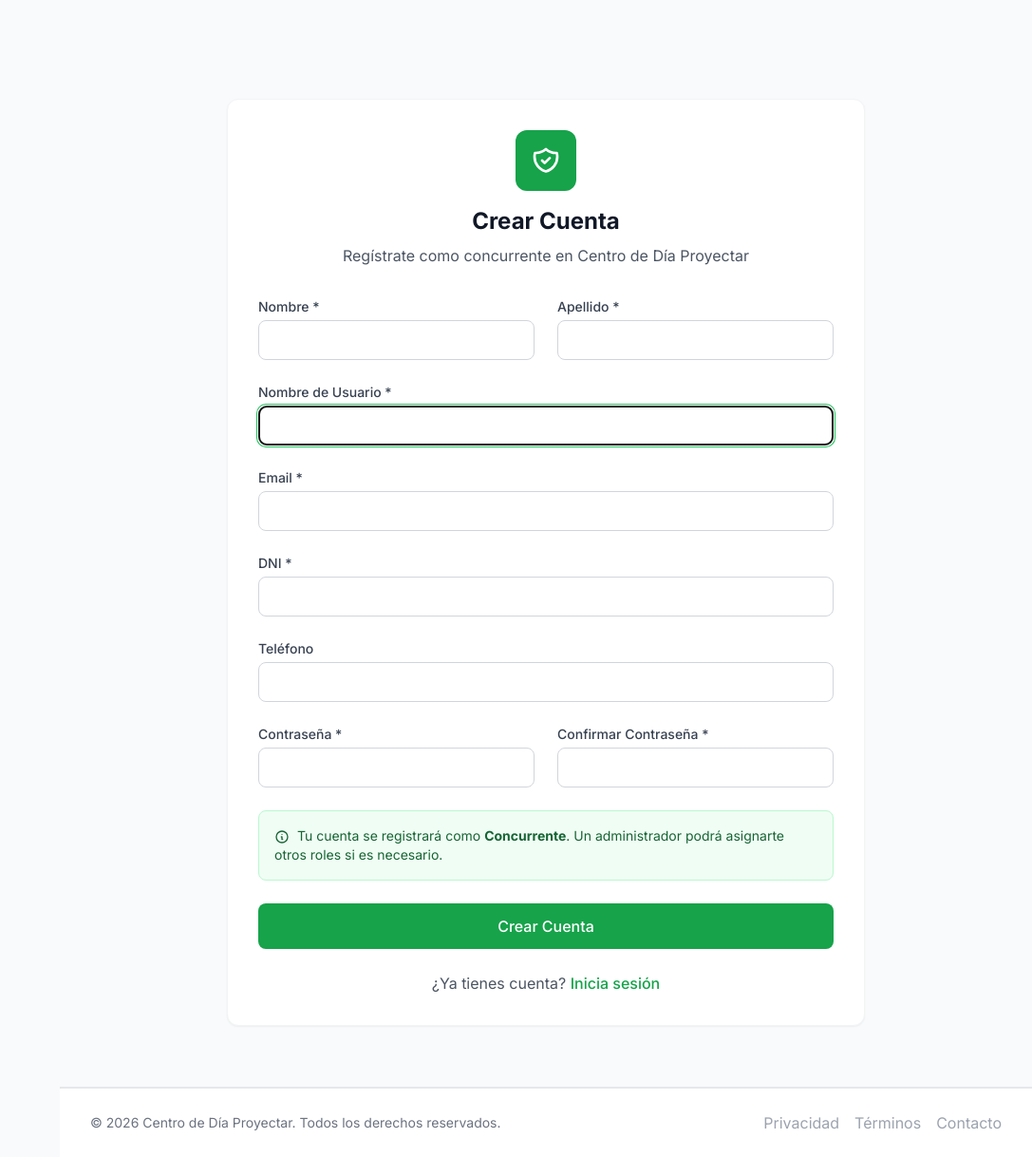
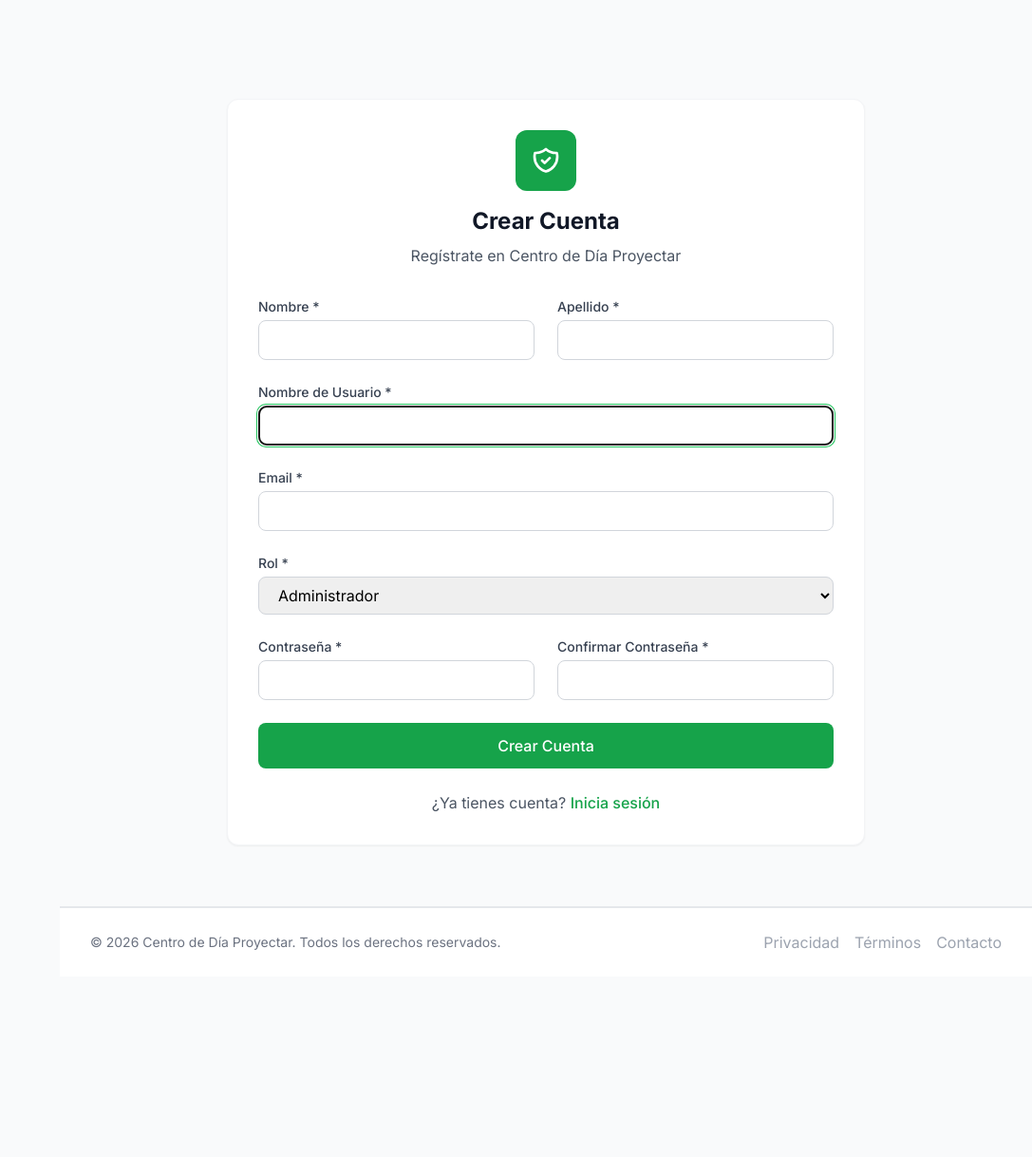
Before and after one commit to Maxi-Lopez/Practica_Profesionalizante_II_Lopez, a Django app: template templates/registration/register.html in a window 1280 px wide. Shown: the part 65-1283 px from the top of the page at 95% size, without its empty margins (193-1280 px from the left). After the commit the page ends 1065 px from the top, so only its background shows below. Run offline with Django 5.2, Linux system fonts and the light colour scheme; the template is opened without the code that fills it: values that come from a table or form of the project are taken from there, others are empty; parts of the project's set-up code (start-up, migrations or seed data) failed here and were passed over; some libraries are stand-ins or nearby versions.

Commit message:
fix(auth): corrijo register HTML para no requerir dni inexistente en Usuario

```diff
--- a/templates/registration/register.html
+++ b/templates/registration/register.html
@@ -12,7 +12,7 @@
                 </svg>
             </div>
             <h1 class="text-2xl font-bold text-gray-900">Crear Cuenta</h1>
-            <p class="text-gray-600 mt-2">Regístrate como concurrente en Centro de Día Proyectar</p>
+            <p class="text-gray-600 mt-2">Regístrate en Centro de Día Proyectar</p>
         </div>
 
         <form method="post" action="{% url 'register' %}" class="space-y-6">
@@ -68,22 +68,12 @@
             </div>
 
             <div>
-                <label for="{{ form.dni.id_for_label }}" class="block text-sm font-medium text-gray-700 mb-1">
-                    DNI *
+                <label for="{{ form.rol.id_for_label }}" class="block text-sm font-medium text-gray-700 mb-1">
+                    Rol *
                 </label>
-                {{ form.dni }}
-                {% if form.dni.errors %}
-                    <p class="mt-1 text-sm text-red-600">{{ form.dni.errors.0 }}</p>
-                {% endif %}
-            </div>
-
-            <div>
-                <label for="{{ form.telefono.id_for_label }}" class="block text-sm font-medium text-gray-700 mb-1">
-                    Teléfono
-                </label>
-                {{ form.telefono }}
-                {% if form.telefono.errors %}
-                    <p class="mt-1 text-sm text-red-600">{{ form.telefono.errors.0 }}</p>
+                {{ form.rol }}
+                {% if form.rol.errors %}
+                    <p class="mt-1 text-sm text-red-600">{{ form.rol.errors.0 }}</p>
                 {% endif %}
             </div>
 
@@ -108,15 +98,6 @@
                 </div>
             </div>
 
-            <div class="bg-primary-50 border border-primary-200 rounded-lg p-4">
-                <p class="text-sm text-primary-800">
-                    <svg class="w-4 h-4 inline mr-1" fill="none" stroke="currentColor" viewBox="0 0 24 24">
-                        <path stroke-linecap="round" stroke-linejoin="round" stroke-width="2" d="M13 16h-1v-4h-1m1-4h.01M21 12a9 9 0 11-18 0 9 9 0 0118 0z"></path>
-                    </svg>
-                    Tu cuenta se registrará como <strong>Concurrente</strong>. Un administrador podrá asignarte otros roles si es necesario.
-                </p>
-            </div>
-
             <button type="submit" class="w-full bg-primary-600 text-white py-3 px-4 rounded-lg font-medium hover:bg-primary-700 focus:outline-none focus:ring-2 focus:ring-primary-500 focus:ring-offset-2 transition-colors">
                 Crear Cuenta
             </button>
@@ -134,7 +115,7 @@
 
 {% block extra_scripts %}
 <style>
-    input[type="text"], input[type="email"], input[type="password"], input[type="number"] {
+    input[type="text"], input[type="email"], input[type="password"], select {
         @apply w-full px-4 py-2 border border-gray-300 rounded-lg focus:ring-2 focus:ring-primary-500 focus:border-primary-500 transition-colors;
     }
 </style>
--- a/usuarios/forms.py
+++ b/usuarios/forms.py
@@ -1,6 +1,6 @@
 from django import forms
 from django.contrib.auth.forms import UserCreationForm
-from .models import Usuario
+from .models import Usuario, RolUsuario
 
 
 class CustomUserCreationForm(UserCreationForm):
@@ -18,20 +18,16 @@ class CustomUserCreationForm(UserCreationForm):
         required=True,
         widget=forms.EmailInput(attrs={'class': 'w-full px-4 py-2 border border-gray-300 rounded-lg focus:ring-2 focus:ring-primary-500 focus:border-primary-500 transition-colors'})
     )
-    dni = forms.CharField(
-        max_length=30,
+    rol = forms.ChoiceField(
+        choices=RolUsuario.choices,
         required=True,
-        widget=forms.TextInput(attrs={'class': 'w-full px-4 py-2 border border-gray-300 rounded-lg focus:ring-2 focus:ring-primary-500 focus:border-primary-500 transition-colors'})
-    )
-    telefono = forms.CharField(
-        max_length=20,
-        required=False,
-        widget=forms.TextInput(attrs={'class': 'w-full px-4 py-2 border border-gray-300 rounded-lg focus:ring-2 focus:ring-primary-500 focus:border-primary-500 transition-colors'})
+        label="Rol",
+        widget=forms.Select(attrs={'class': 'w-full px-4 py-2 border border-gray-300 rounded-lg focus:ring-2 focus:ring-primary-500 focus:border-primary-500 transition-colors'})
     )
 
     class Meta:
         model = Usuario
-        fields = ('username', 'first_name', 'last_name', 'email', 'dni', 'telefono', 'password1', 'password2')
+        fields = ('username', 'first_name', 'last_name', 'email', 'rol', 'password1', 'password2')
         widgets = {
             'username': forms.TextInput(attrs={'class': 'w-full px-4 py-2 border border-gray-300 rounded-lg focus:ring-2 focus:ring-primary-500 focus:border-primary-500 transition-colors'}),
             'password1': forms.PasswordInput(attrs={'class': 'w-full px-4 py-2 border border-gray-300 rounded-lg focus:ring-2 focus:ring-primary-500 focus:border-primary-500 transition-colors'}),
@@ -53,20 +49,12 @@ class CustomUserCreationForm(UserCreationForm):
             raise forms.ValidationError("Ya existe un usuario con este email.")
         return email
 
-    def clean_dni(self):
-        dni = self.cleaned_data.get('dni')
-        if Usuario.objects.filter(dni=dni).exists():
-            raise forms.ValidationError("Ya existe un usuario con este DNI.")
-        return dni
-
     def save(self, commit=True):
         user = super().save(commit=False)
         user.first_name = self.cleaned_data['first_name']
         user.last_name = self.cleaned_data['last_name']
         user.email = self.cleaned_data['email']
-        user.dni = self.cleaned_data['dni']
-        user.telefono = self.cleaned_data.get('telefono', '')
-        user.rol = Usuario.RolUsuario.PACIENTE
+        user.rol = self.cleaned_data['rol']
         if commit:
             user.save()
         return user
```
Also changed, not shown: core/views.py (+0 -11 lines).
